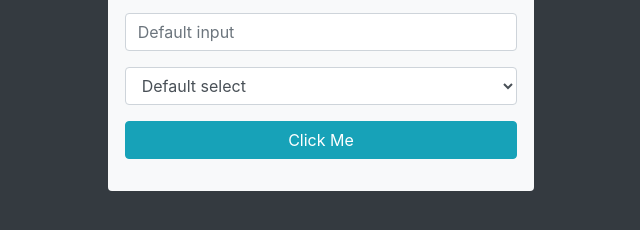
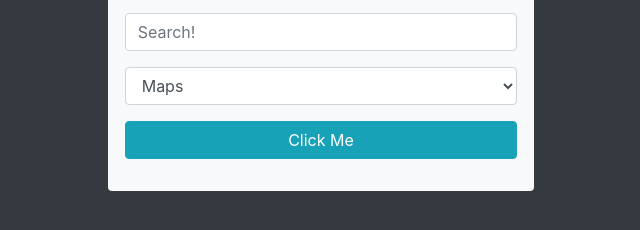
Before and after one commit to KIMBERLYSEDDON/library-search-tool, a plain HTML site: page index.html in a window 1280 px wide. Shown: the part 104-334 px from the top of the page, without its empty margins (319-959 px from the left). Drawn offline with nearby package versions, Linux system fonts and the light colour scheme.

Commit message:
added form input field info

```diff
--- a/index.html
+++ b/index.html
@@ -21,11 +21,20 @@
                 </h2>
             </header>
             <div class="row p-2">
-                <input class="form-control" type="text" placeholder="Default input">
+                <input class="form-control" type="text" placeholder="Search!">
             </div>
             <div class="row p-2">
                 <select class="form-control">
-                    <option>Default select</option>
+                    <option data-format="maps">Maps</option>
+                    <option data-format="audio">Audio</option>
+                    <option data-format="photos">Photos</option>
+                    <option data-format="manuscripts">Manuscripts</option>
+                    <option data-format="newspapers">Newspapers</option>
+                    <option data-format="film-and-video">Film & Video</option>
+                    <option data-format="notated-music">Printed Music</option>
+                    <option data-format="websites">Archived Websites</option>
+
+
                 </select>
             </div>
             <div class="row p-2">
```
